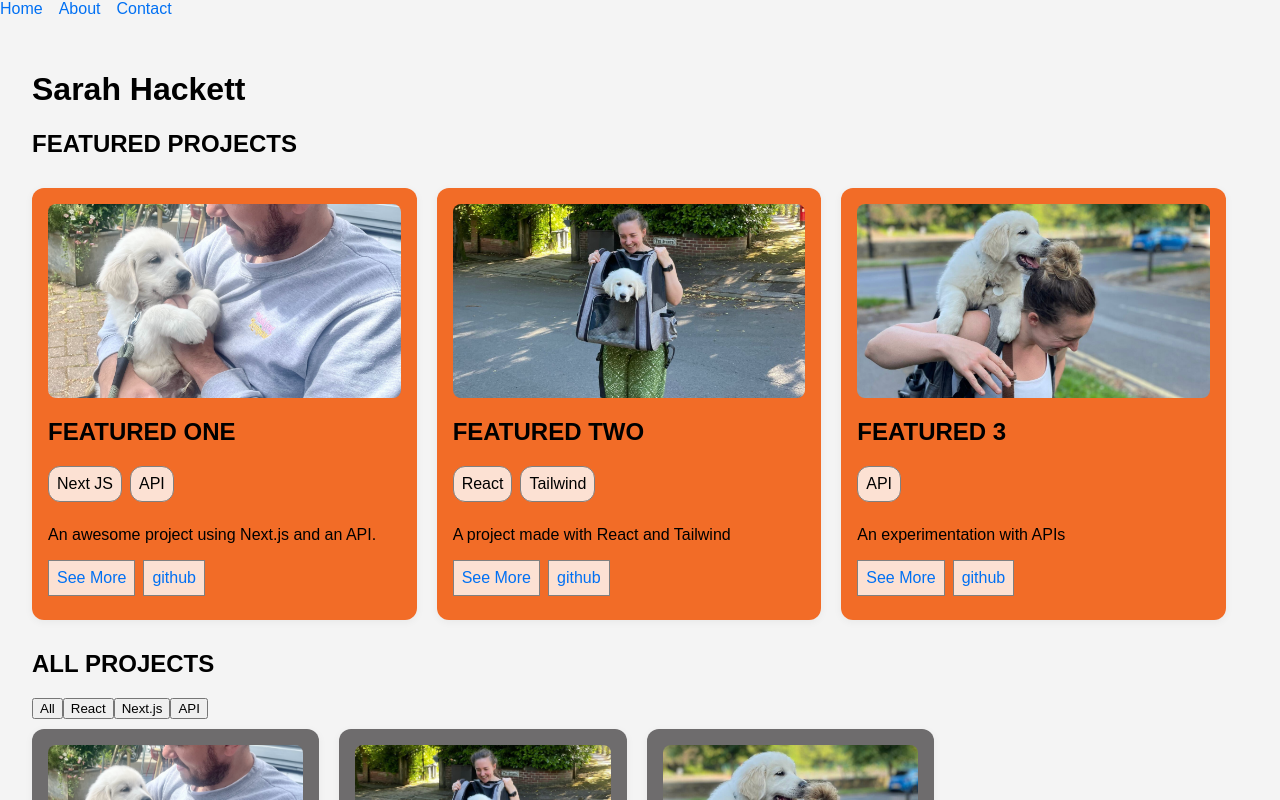
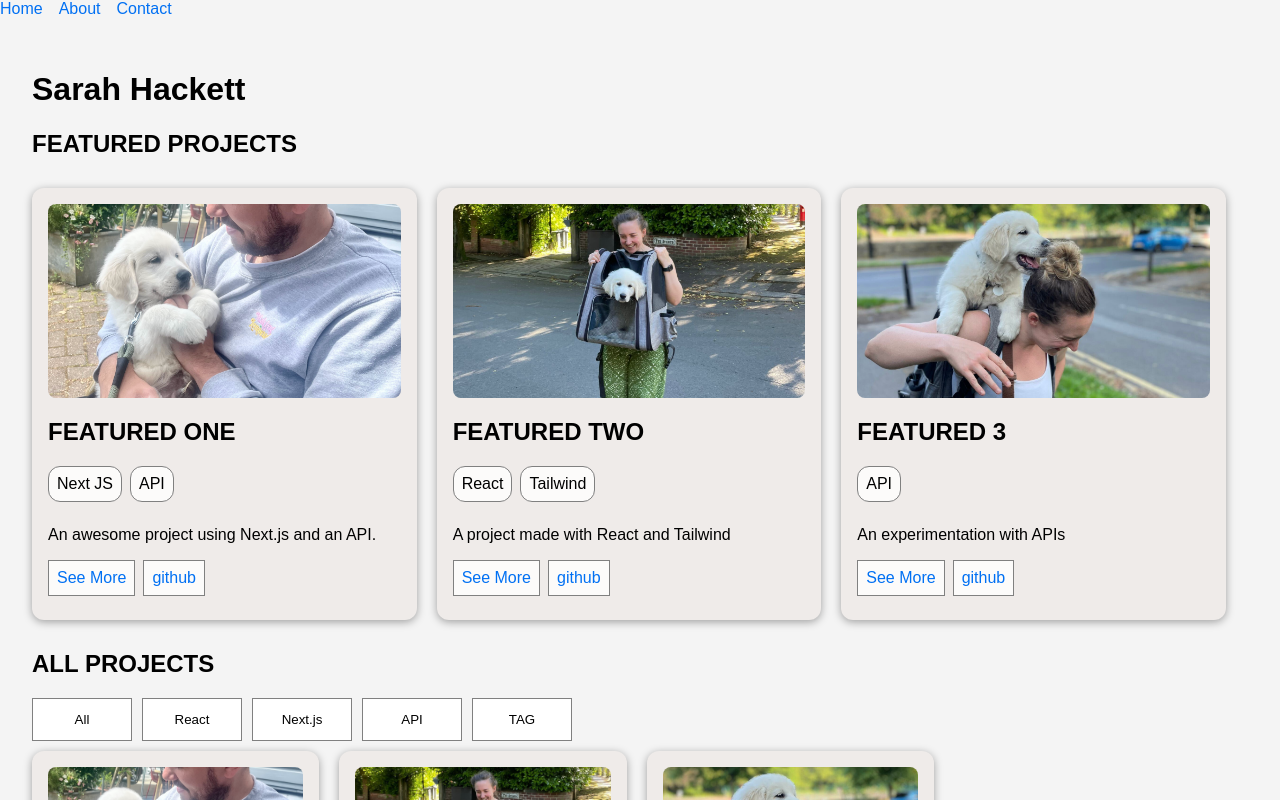
Before and after one commit to Sarahmhackett/sarah-hackett-projects, a Next.js app: page / in a window 1280 px wide. Shown: the top 800 px of the page. Built offline with nearby package versions, Linux system fonts and the light colour scheme.

Commit message:
Homepage card styling and content

```diff
--- a/app/components/FeaturedCards.module.css
+++ b/app/components/FeaturedCards.module.css
@@ -14,8 +14,8 @@
     margin: 10px 20px 10px 0;
     border-radius: 12px;
     padding: 1rem;
-    background-color: #f26c27;
-    box-shadow: 0 2px 8px rgba(0, 0, 0, 0.05);
+    background-color: #efebe9;
+    box-shadow: 0 2px 8px rgba(0, 0, 0, 0.354);
     transition: transform 0.2s ease;
     display: flex;
     flex-direction: column;
--- a/app/components/HomepageCard.module.css
+++ b/app/components/HomepageCard.module.css
@@ -2,6 +2,45 @@
 .container {
     width: 100%;
 }
+
+.filterButtons {
+  display: flex;
+}
+
+.filterButtons button {
+  background-color: white;
+  border: 1px solid grey;
+  padding: 1em;
+  margin-right: 10px;
+  width: 100px;
+}
+
+.filterButtons button:hover {
+  background-color: #f26c27;
+  border: 1px solid rgb(120, 120, 120);
+
+}
+
+.filterButtons .filterButtonAll:hover {
+  background-color: #e64451;
+  border: 1px solid rgb(120, 120, 120);
+}
+
+.filterButtons .filterButtonReact:hover {
+  background-color: #229880;
+  border: 1px solid rgb(120, 120, 120);
+}
+
+.filterButtons .filterButtonNextJS:hover {
+  background-color: #cb528b;
+  border: 1px solid rgb(120, 120, 120);
+}
+
+.filterButtons .filterButtonAPI:hover {
+  background-color: #1a9fd4;
+  border: 1px solid rgb(120, 120, 120);
+}
+
 
 .cardscontainer {
     display: flex;
@@ -14,8 +53,8 @@
     margin: 10px 20px 10px 0;
     border-radius: 12px;
     padding: 1rem;
-    background-color: #6e6c6d;
-    box-shadow: 0 2px 8px rgba(0, 0, 0, 0.05);
+    background-color: #efebe9;
+    box-shadow: 0 2px 8px rgba(0, 0, 0, 0.354);
     transition: transform 0.2s ease;
     display: flex;
     flex-direction: column;
--- a/app/components/HomepageCards.tsx
+++ b/app/components/HomepageCards.tsx
@@ -14,10 +14,38 @@ export default function HomepageCards() {
   return (
     <div className={styles.container}>
       <h2>ALL PROJECTS</h2>
-      <button onClick={() => setSelectedTag(null)}>All</button>
-      <button onClick={() => setSelectedTag("React")}>React</button>
-      <button onClick={() => setSelectedTag("Next JS")}>Next.js</button>
-      <button onClick={() => setSelectedTag("API")}>API</button>
+      <div className={styles.filterButtons}>
+        <button
+          className={styles.filterButtonAll}
+          onClick={() => setSelectedTag(null)}
+        >
+          All
+        </button>
+        <button
+          className={styles.filterButtonReact}
+          onClick={() => setSelectedTag("React")}
+        >
+          React
+        </button>
+        <button
+          className={styles.filterButtonNextJS}
+          onClick={() => setSelectedTag("Next JS")}
+        >
+          Next.js
+        </button>
+        <button
+          className={styles.filterButtonAPI}
+          onClick={() => setSelectedTag("API")}
+        >
+          API
+        </button>
+        <button
+          className={styles.filterButtonTBC}
+          onClick={() => setSelectedTag("TAG")}
+        >
+          TAG
+        </button>
+      </div>
 
       <div className={styles.cardscontainer}>
         {" "}
--- a/app/data/projects.ts
+++ b/app/data/projects.ts
@@ -14,7 +14,7 @@ export const projects: Project[] = [
     name: "Next JS with API project",
     url: "/projects/project-1",
     homepageImage: "/images/project-1.png",
-    tags: ["Next JS", "API"],
+    tags: ["Next JS", "API", "TAG"],
     shortDescription: "An awesome project using Next.js and an API.",
     githubUrl: "www.urlhere.com",
   },
```
